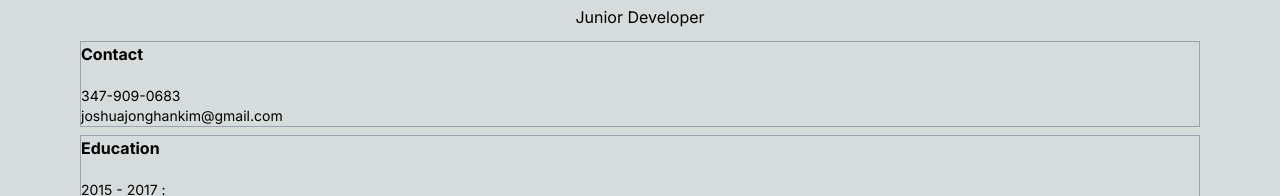
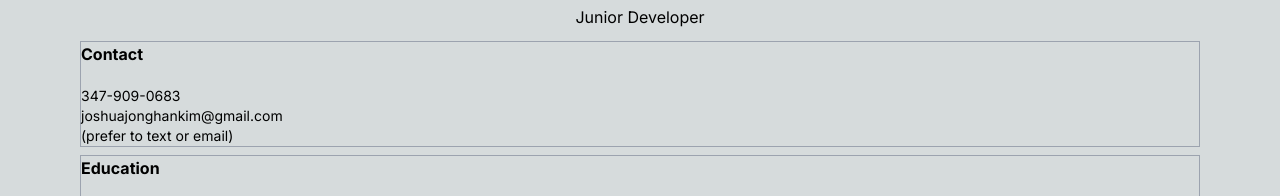
Before and after one commit to joshuajonghankim/career, a Next.js app: page / in a window 1280 px wide. Shown: the part 272-468 px from the top of the page. Built offline with nearby package versions, Linux system fonts and the light colour scheme.

Commit message:
Update page.js

```diff
--- a/app/page.js
+++ b/app/page.js
@@ -36,6 +36,8 @@ export default function Home() {
             347-909-0683
             <br />
             joshuajonghankim@gmail.com
+            <br />
+            (prefer to text or email)
           </p>
         </div>
 
```
